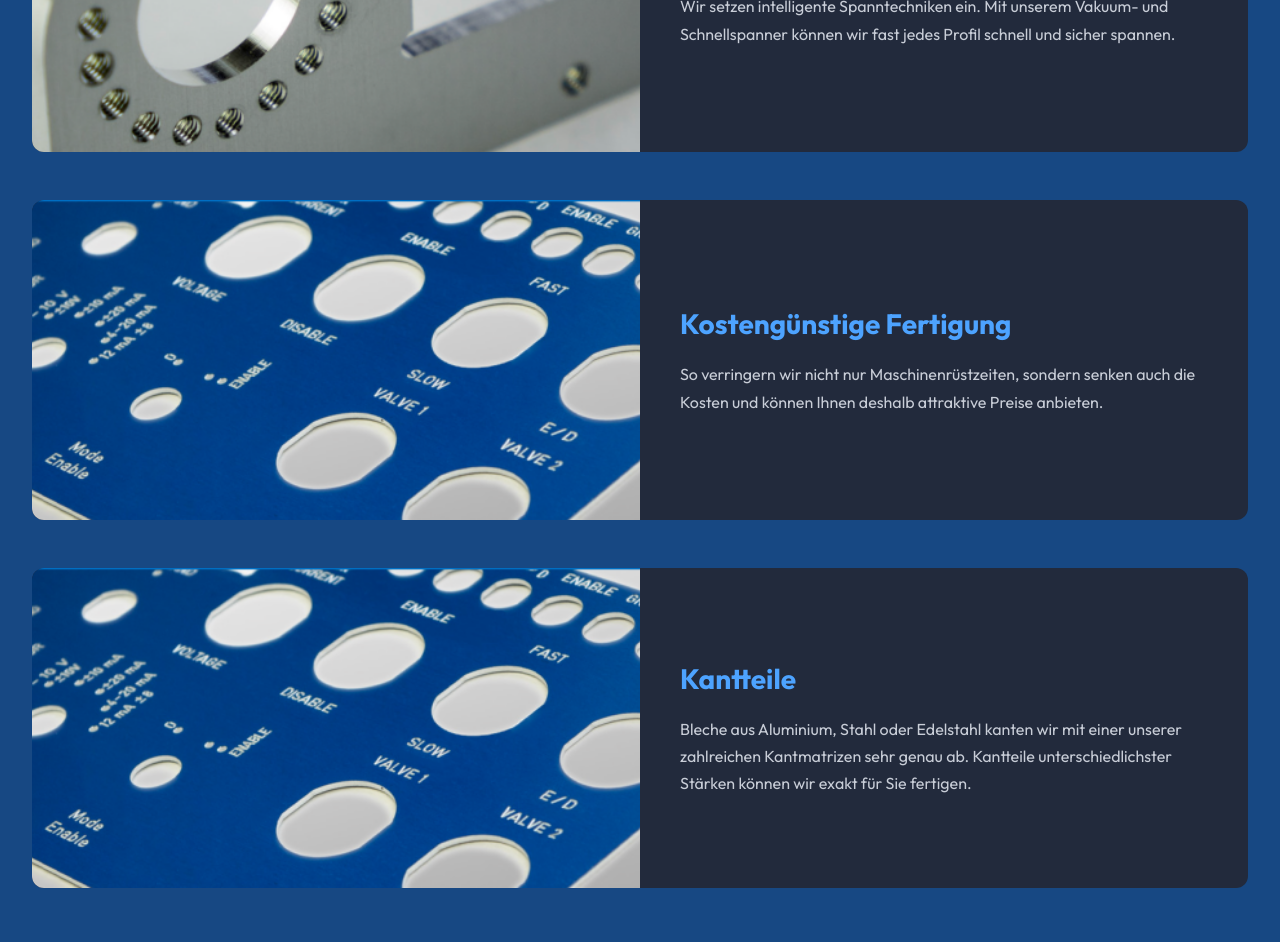
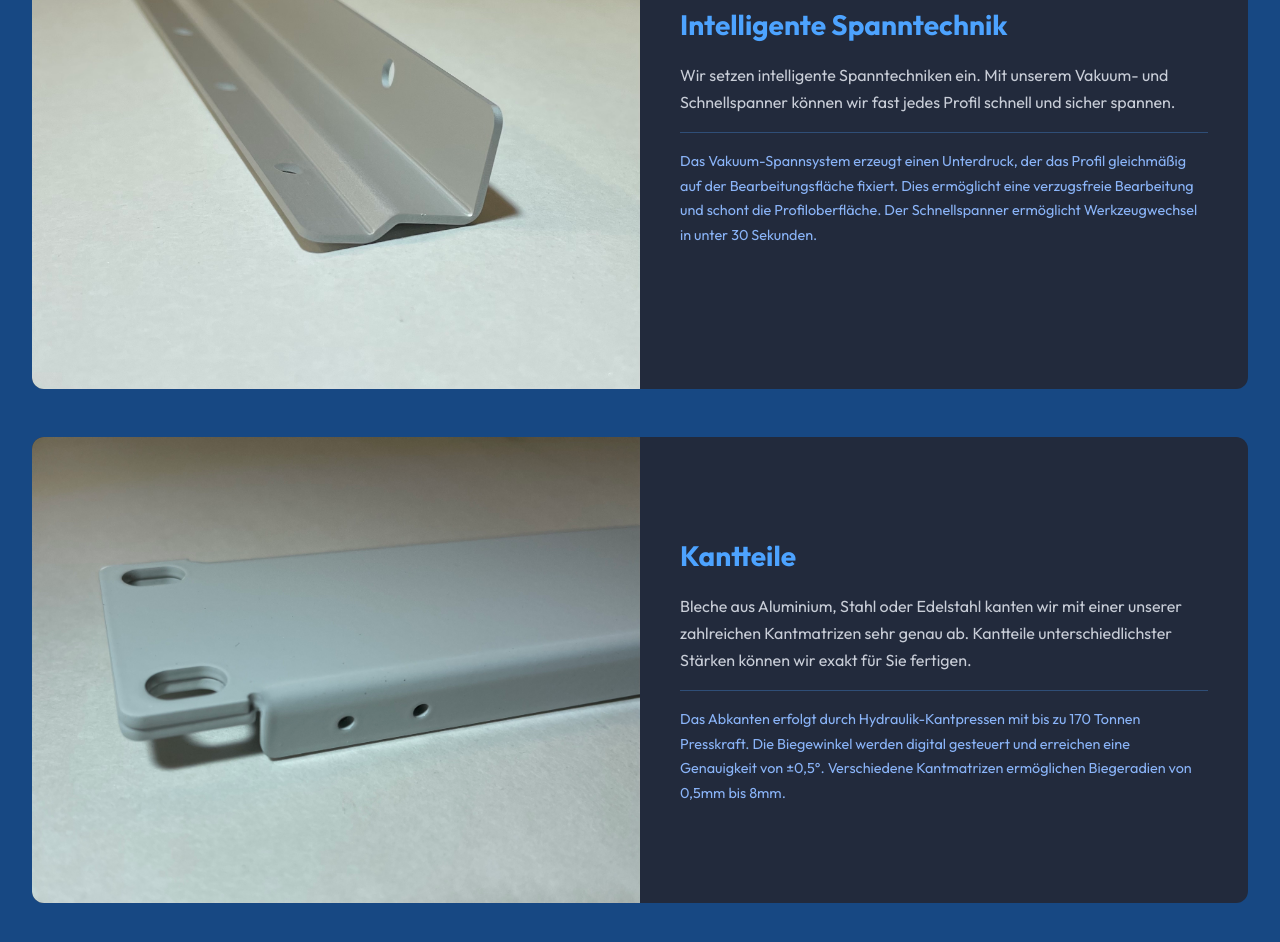
Before and after one commit to Youdontknowme720/DW, a React (Vite) app: page /aluprofile in a window 1280 px wide. Shown: the part 1080-2022 px from the top of the page. Built offline with nearby package versions, Linux system fonts and the light colour scheme.

Commit message:
nice new picture in sections

```diff
--- a/src/pages/Aluprofile.tsx
+++ b/src/pages/Aluprofile.tsx
@@ -2,9 +2,9 @@ import PageLayout from "../components/PageLayout";
 import '../styles/Impressum.css';
 import '../styles/Schilder.css';
 
-import signBlue from '../assets/sign.png';
-import signTwo from '../assets/sign_two.png';
-import round from '../assets/round.png';
+import kantteilOne from '../assets/alu_kantteile/kantteil_one.jpeg';
+import kantteilTwo from '../assets/alu_kantteile/kantteil_two.jpeg';
+import kantteilThree from '../assets/alu_kantteile/kantteil_three.jpeg';
 
 export default function Aluprofile() {
 
@@ -12,22 +12,20 @@ export default function Aluprofile() {
     {
       title: "Aluprofile bearbeiten",
       description: "Gerne besorgen wir für Sie die von Ihnen gewünschten Aluminiumprofile. Wir bearbeiten aber auch Ihre Profilstangen, ob es sich nun ums Fräsen, Gravieren, Bedrucken oder Lasern handelt.",
-      image: signTwo,
+      image: kantteilOne,
+      techDescription: "Unsere CNC-gesteuerte Profilbearbeitung ermöglicht präzise Zuschnitte und Bearbeitungen von Aluminiumprofilen bis zu einer Länge von 6000mm. Mit modernen Spannsystemen und automatisierten Prozessen gewährleisten wir Wiederholgenauigkeit und Qualität.",
     },
     {
       title: "Intelligente Spanntechnik",
       description: "Wir setzen intelligente Spanntechniken ein. Mit unserem Vakuum- und Schnellspanner können wir fast jedes Profil schnell und sicher spannen.",
-      image: round,
-    },
-    {
-      title: "Kostengünstige Fertigung",
-      description: "So verringern wir nicht nur Maschinenrüstzeiten, sondern senken auch die Kosten und können Ihnen deshalb attraktive Preise anbieten.",
-      image: signBlue,
+      image: kantteilTwo,
+      techDescription: "Das Vakuum-Spannsystem erzeugt einen Unterdruck, der das Profil gleichmäßig auf der Bearbeitungsfläche fixiert. Dies ermöglicht eine verzugsfreie Bearbeitung und schont die Profiloberfläche. Der Schnellspanner ermöglicht Werkzeugwechsel in unter 30 Sekunden.",
     },
     {
       title: "Kantteile",
       description: "Bleche aus Aluminium, Stahl oder Edelstahl kanten wir mit einer unserer zahlreichen Kantmatrizen sehr genau ab. Kantteile unterschiedlichster Stärken können wir exakt für Sie fertigen.",
-      image: signBlue,
+      image: kantteilThree,
+      techDescription: "Das Abkanten erfolgt durch Hydraulik-Kantpressen mit bis zu 170 Tonnen Presskraft. Die Biegewinkel werden digital gesteuert und erreichen eine Genauigkeit von ±0,5°. Verschiedene Kantmatrizen ermöglichen Biegeradien von 0,5mm bis 8mm.",
     },
   ];
 
@@ -50,6 +48,9 @@ export default function Aluprofile() {
               <div className="schilder-card-content">
                 <h2>{section.title}</h2>
                 <p>{section.description}</p>
+                {section.techDescription && (
+                  <p className="tech-description">{section.techDescription}</p>
+                )}
               </div>
             </div>
           ))}
--- a/src/pages/Fraesteile.tsx
+++ b/src/pages/Fraesteile.tsx
@@ -2,9 +2,10 @@ import PageLayout from "../components/PageLayout";
 import '../styles/Impressum.css';
 import '../styles/Schilder.css';
 
-import signBlue from '../assets/sign.png';
-import signTwo from '../assets/sign_two.png';
-import round from '../assets/round.png';
+import fraesteilOne from '../assets/fraesteile/fraesteil_one.jpeg';
+import fraesteilTwo from '../assets/fraesteile/fraesteil_two.jpeg';
+import fraesteilThree from '../assets/fraesteile/fraesteil_three.jpeg';
+import fraesteilFour from '../assets/fraesteile/fraesteil_four.jpeg';
 
 export default function Fraesteile() {
 
@@ -12,27 +13,26 @@ export default function Fraesteile() {
     {
       title: "CNC-Bearbeitung",
       description: "Im 2 ½ D-Bereich fräsen wir Teile aus Aluminium, Kunststoff und Messing. Wir verfügen über mehrere CNC-Maschinen mit großen Vakuum-Aufspannflächen.",
-      image: signTwo,
+      image: fraesteilOne,
+      techDescription: "Unsere 5-Achs-CNC-Fräsmaschinen ermöglichen komplexe Bearbeitungen mit einer Positioniergenauigkeit von ±0,01mm. Die Bearbeitung erfolgt im 2½D-Modus, wobei Bohrungen, Taschen und Konturen in einem Arbeitsgang hergestellt werden können.",
     },
     {
       title: "Vakuumspannen",
       description: "So können wir bis zu 138 Frästeile der Größe 150 x 80 Millimeter aus nur einer zwei mal ein Meter großen Platte herstellen. Einmal durch Vakuumspannen eingerichtet, führt die Maschine weitestgehend selbständig die Bearbeitung durch.",
-      image: round,
+      image: fraesteilTwo,
+      techDescription: "Das Vakuum-Spannsystem erzeugt eine Haltekraft von bis zu 1,5 Tonnen pro Quadratmeter. Die Aufspannfläche von 2000x1000mm ermöglicht die gleichzeitige Bearbeitung von bis zu 138 Werkstücken. Das System ist materialschonend und hinterlässt keine Kratzer auf der Werkstückoberfläche.",
     },
     {
       title: "Automatischer Werkzeugwechsel",
       description: "Wir setzen in unseren Maschinen vollautomatische Werkzeugwechsler ein, dadurch entfällt der zeitaufwendige Werkzeugwechsel per Hand.",
-      image: signBlue,
+      image: fraesteilThree,
+      techDescription: "Der automatische Werkzeugwechsler (ATC) verfügt über bis zu 24 Werkzeugplätze. Der Wechselvorgang dauert weniger als 3 Sekunden. Die Werkzeuge werden automatisch vermessen und kompensieren somit Werkzeugverschleiß und Temperatureinflüsse.",
     },
     {
       title: "Vor-Kopf-Bearbeitung",
       description: "Zusätzlich können wir mit dem Vertikal-Spannsystem eine Vor-Kopf-Bearbeitung bei vielen Werkstücken vornehmen. Dabei bearbeiten wir die Stirnseiten von Werkstücken bis zu einer Länge von max. 580 mm.",
-      image: signBlue,
-    },
-    {
-      title: "Dateneinlesung",
-      description: "Selbstverständlich lesen wir Ihre angelieferten Daten ein und bearbeiten sie weiter. Neben DXF, DWG, PLT akzeptieren wir nach Absprache auch noch weitere Formate.",
-      image: signTwo,
+      image: fraesteilFour,
+      techDescription: "Das Vertikal-Spannsystem ermöglicht die Bearbeitung von Stirnseiten perpendicular zur Hauptoberfläche. Die Maximale Werkstücklänge beträgt 580mm bei einer Wiederholgenauigkeit von ±0,02mm. Diese Technik ist ideal für Präzisionsteile in der Medizintechnik und im Apparatebau.",
     },
   ];
 
@@ -55,6 +55,9 @@ export default function Fraesteile() {
               <div className="schilder-card-content">
                 <h2>{section.title}</h2>
                 <p>{section.description}</p>
+                {section.techDescription && (
+                  <p className="tech-description">{section.techDescription}</p>
+                )}
               </div>
             </div>
           ))}
--- a/src/pages/Schilder.tsx
+++ b/src/pages/Schilder.tsx
@@ -2,9 +2,10 @@ import PageLayout from "../components/PageLayout";
 import '../styles/Impressum.css';
 import '../styles/Schilder.css';
 
-import signBlue from '../assets/sign.png';
-import signTwo from '../assets/sign_two.png';
-import round from '../assets/round.png';
+import industrieOne from '../assets/schilder/industrie_one.jpeg';
+import industrieTwo from '../assets/schilder/industrie_two.jpeg';
+import industrieThree from '../assets/schilder/industrie_three.jpeg';
+import industrieFour from '../assets/schilder/industrie_four.jpeg';
 
 export default function Schilder() {
 
@@ -12,22 +13,26 @@ export default function Schilder() {
     {
       title: "Designschilder",
       description: "Sie benötigen ein ansprechendes Schild für ihre Anwaltskanzlei, Ihre Arztpraxis oder einfach nur Ihre ganz individuelle Hausnummer? Wir fertigen Ihr Wunschschild exklusiv für Sie an!",
-      image: signTwo,
+      image: industrieOne,
+      techDescription: "Designschilder werden mittels Lasergravur oder UV-Direktdruck hergestellt. Der Laser entfernt hauchdünne Materialschichten und erzeugt kontrastreiche, dauerhaft lesbare Gravuren. UV-Druck ermöglicht fotorealistische Darstellungen mit lebendigen Farben und hoher Wetterbeständigkeit.",
     },
     {
       title: "Industrieschilder",
       description: '"Just in time" fertigen wir fuer Sie Industrieschilder ganz nach Ihren Vorgaben. Einlegeschilder, Skalierungen, Kabel-Kennzeichnungen, Brandschutzschilder, Typenschilder, Maschinenschilder und vieles mehr...',
-      image: round,
+      image: industrieTwo,
+      techDescription: "Industrieschilder werden aus Aluminium (0,5-3mm), Edelstahl oder Kunststoff gefertigt. Die Kennzeichnung erfolgt durch Einlegegravur, Ätzung oder Lasergravur. Alle Schilder erfüllen die Norm DIN EN ISO 7010 für Sicherheitskennzeichen und sind resistenz gegen Öle, Chemikalien und UV-Strahlung.",
     },
     {
       title: "Edelstahlschilder",
       description: "Edelstahlschilder aus 1.4301 sind sehr robust und halten extreme Belastungen aus. Wir fertigen diese fuer fast alle industriellen Bereiche wie Lebensmitteltechnik, chemische Industrie, Schiffs- und Fahrzeugbau.",
-      image: signBlue,
+      image: industrieThree,
+      techDescription: "Edelstahl 1.4301 (V2A) ist korrosionsbeständig und hitzefest bis 850°C. Die Schilder werden entweder durch Ätzung (Tiefgravur mit farbiger Auslegung) oder Lasergravur bearbeitet. Die Materialstärke variiert von 0,5mm bis 2mm je nach Einsatzzweck.",
     },
     {
-      title: "Weitere Leistungen",
+      title: "Gravierte Schilder",
       description: "Wir bieten auch Fraesteile, Aluminiumbearbeitung, Schweisstechnik und vieles mehr. Kontaktieren Sie uns fuer individuelle Anfragen.",
-      image: signTwo,
+      image: industrieFour,
+      techDescription: "Die Graviertechnik ermöglicht dauerhafte, abriebfeste Beschriftungen. Bei der Tiefgravur wird das Material bis zu 0,3mm entfernt und mit farbigem Lack ausgelegt. Die Variante 'Vor-Kopf-Gravur' ermöglicht Gravuren auf Stirnflächen für umlaufende Beschriftungen an zylindrischen Teilen.",
     },
   ];
 
@@ -49,6 +54,9 @@ export default function Schilder() {
               <div className="schilder-card-content">
                 <h2>{section.title}</h2>
                 <p>{section.description}</p>
+                {section.techDescription && (
+                  <p className="tech-description">{section.techDescription}</p>
+                )}
               </div>
             </div>
           ))}
--- a/src/styles/Schilder.css
+++ b/src/styles/Schilder.css
@@ -80,6 +80,15 @@
     color: rgb(200, 205, 215);
 }
 
+.tech-description {
+    margin-top: 1rem;
+    padding-top: 1rem;
+    border-top: 1px solid rgba(77, 163, 255, 0.3);
+    font-size: 0.9rem;
+    color: #8ab4f8 !important;
+    line-height: 1.6;
+}
+
 .schilder-card.reverse {
     flex-direction: row-reverse;
 }
```
